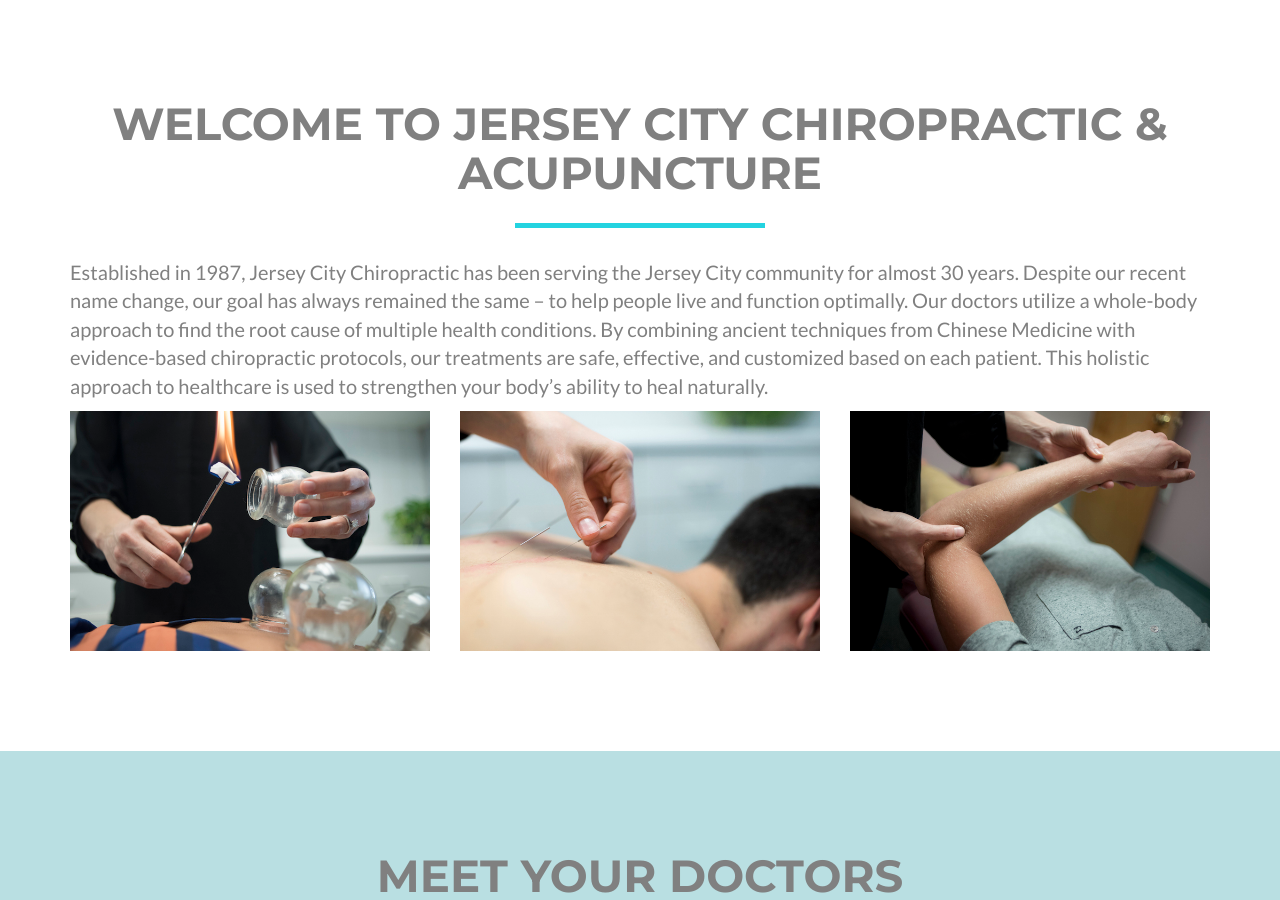
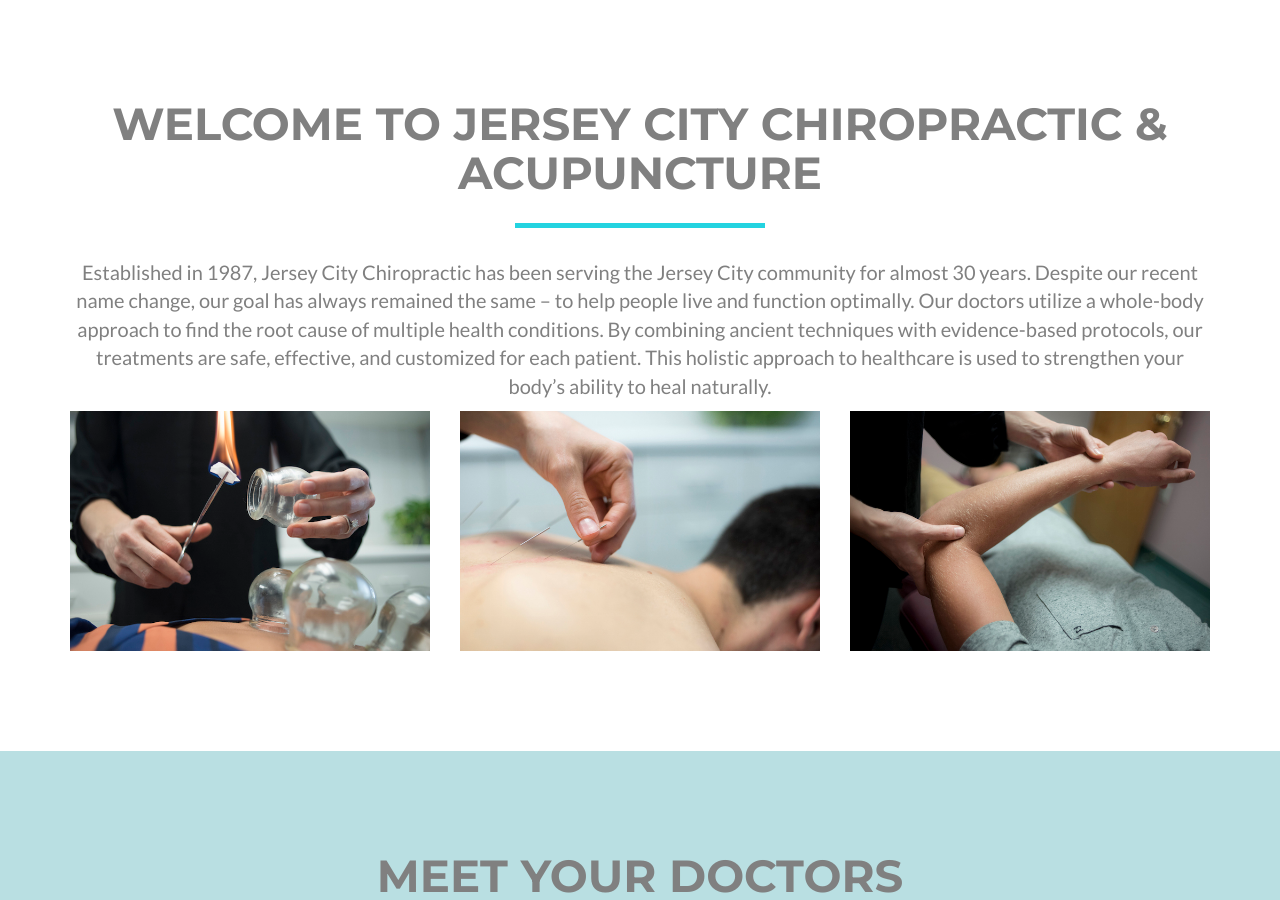
Before and after one commit to jcchiro/jcchiro.github.io, a Jekyll site: the page built from index.html, in a window 1280 px wide and 900 px high, scrolled down 596 px. Built offline with Jekyll 4.4.1, drawn with Linux system fonts in a browser that asks for light colours.

Commit message:
Spec #1 and #2

```diff
--- a/_includes/about.html
+++ b/_includes/about.html
@@ -9,7 +9,7 @@
             </div>
             <div class="row">
                 <div class="col-lg-12">
-                    <p>Established in 1987, Jersey City Chiropractic has been serving the Jersey City community for almost 30 years. Despite our recent name change, our goal has always remained the same – to help people live and function optimally. Our doctors utilize a whole-body approach to find the root cause of multiple health conditions. By combining ancient techniques from Chinese Medicine with evidence-based chiropractic protocols, our treatments are safe, effective, and customized based on each patient. This holistic approach to healthcare is used to strengthen your body’s ability to heal naturally.</p>
+                    <p style="text-align: center;">Established in 1987, Jersey City Chiropractic has been serving the Jersey City community for almost 30 years. Despite our recent name change, our goal has always remained the same – to help people live and function optimally. Our doctors utilize a whole-body approach to find the root cause of multiple health conditions. By combining ancient techniques with evidence-based protocols, our treatments are safe, effective, and customized for each patient. This holistic approach to healthcare is used to strengthen your body’s ability to heal naturally.</p>
                 </div>
             </div>
             <div class="row">
```
